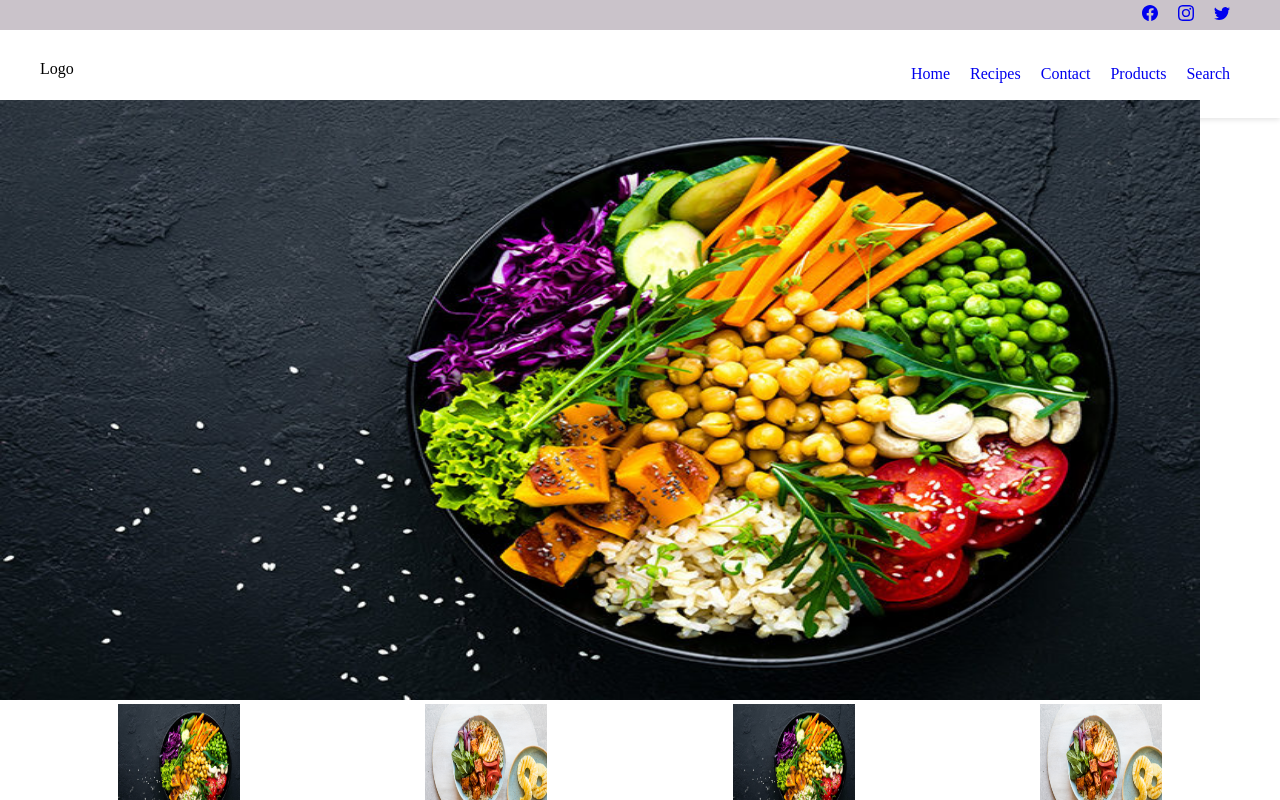
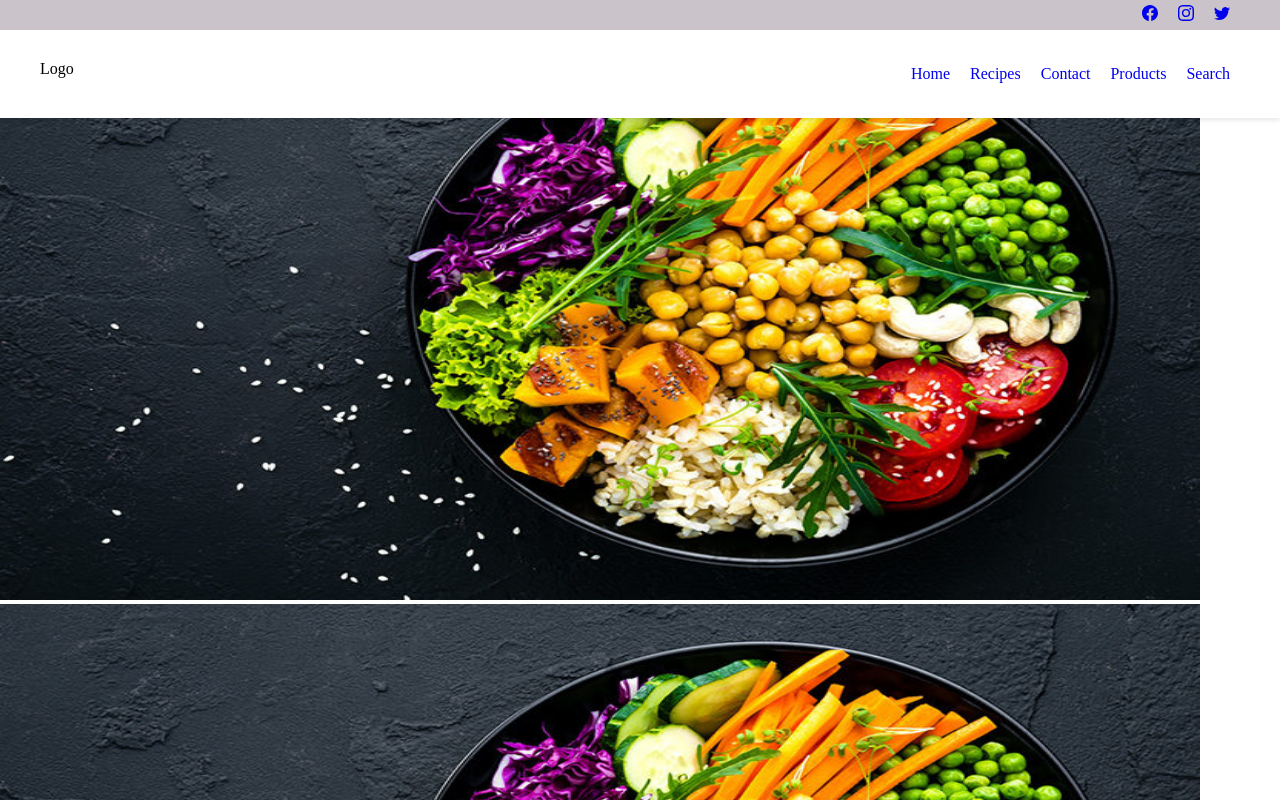
Before and after one commit to ChrisDietrich405/emily-website-next, a Next.js app: page / in a window 1280 px wide. Shown: the top 800 px of the page. Built offline with nearby package versions, Linux system fonts and the light colour scheme.

Commit message:
debugged slideshow

```diff
--- a/components/Navbar/styles.module.css
+++ b/components/Navbar/styles.module.css
@@ -3,6 +3,7 @@
   position: fixed;
   width: 100%;
   background: #fff;
+  z-index: 1000;
 }
 
 .inner {
--- a/components/Slideshow/index.js
+++ b/components/Slideshow/index.js
@@ -7,9 +7,63 @@ import Image from "next/image";
 import styles from "./styles.module.css";
 
 export default function Slideshow() {
+  const chickpeas = "/chickpeas.jpg";
+  const tofu = "/tofu.png";
+  const imageArray = [chickpeas, tofu];
+
+  const [pause, setPause] = useState(false);
+  const [index, setIndex] = useState(0);
+
+  console.log(index);
+
+  useEffect(() => {
+    const interval = setInterval(() => {
+      if (pause) {
+        // clearInterval(interval);
+        return;
+      }
+      if (index === imageArray.length - 1) {
+        setIndex(0);
+      } else {
+        setIndex(index + 1);
+      }
+    }, 3000);
+    console.log("gekki", interval);
+    return () => clearInterval(interval);
+  }, [index, pause]);
+
   return (
-    <div className={styles.container}>
-      <Image src="/chickpeas.jpg" width={1200} height={600} />
+    <div className="slideshow-container">
+      <div className="slideshow">
+        {imageArray.map((image, i) => (
+          // <img
+          //   className={`${index === i ? "active" : "inactive"} slideshow-image`}
+          //   src={image}
+          // ></img>
+          <Image
+            src="/chickpeas.jpg"
+            className={styles.slideshow_image}
+            width={1200}
+            height={600}
+          />
+        ))}
+      </div>
     </div>
   );
 }
+
+// import { useState, useEffect } from "react";
+
+// import { FaPlay, FaPause } from "react-icons/fa";
+
+// import Image from "next/image";
+
+// import styles from "./styles.module.css";
+
+// export default function Slideshow() {
+//   return (
+//     <div className={styles.container}>
+//       <Image src="/chickpeas.jpg" width={1200} height={600} />
+//     </div>
+//   );
+// }
--- a/components/Slideshow/styles.module.css
+++ b/components/Slideshow/styles.module.css
@@ -1,3 +1,13 @@
 .container {
   padding-top: 100px;
 }
+
+.slideshow_image {
+  margin: 0 auto 100px;
+  width: 100%;
+  height: 120px;
+}
+
+.inactive {
+  display: none;
+}
```
